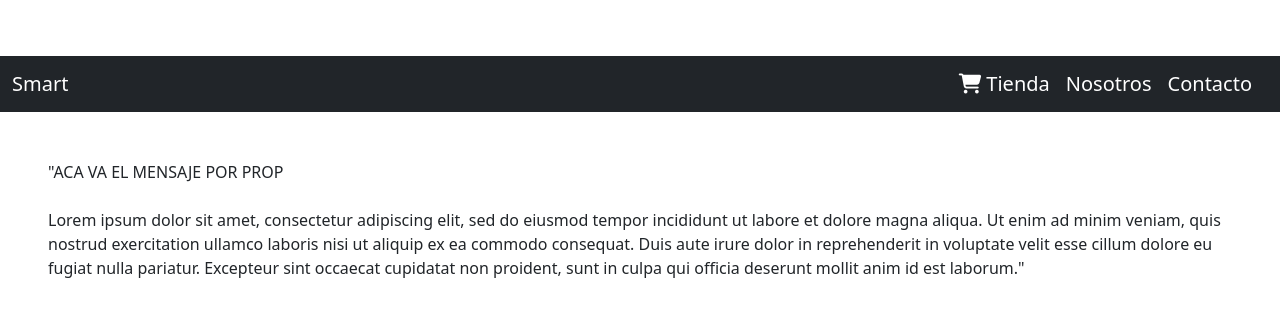
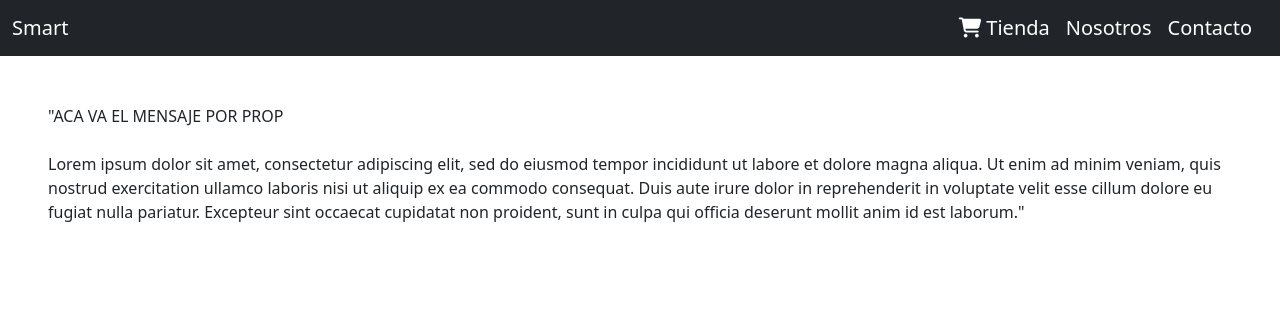
Before and after one commit to FranciscoNavarrete/Coder, a React (Create React App) app in the folder App/: page / in a window 1280 px wide. Shown: the top 316 px of the page. Built offline with nearby package versions, Linux system fonts and the light colour scheme.

Commit message:
Desafio 3 Resuelto

```diff
--- a/App/public/index.html
+++ b/App/public/index.html
@@ -12,12 +12,10 @@
     <link rel="apple-touch-icon" href="%PUBLIC_URL%/logo192.png" />
     <link rel="manifest" href="%PUBLIC_URL%/manifest.json" />
 
-
+<!-- Styles -->
     <link rel="stylesheet" href="style.css">
-
     <link href="https://cdn.jsdelivr.net/npm/bootstrap@5.0.2/dist/css/bootstrap.min.css" rel="stylesheet" integrity="sha384-EVSTQN3/azprG1Anm3QDgpJLIm9Nao0Yz1ztcQTwFspd3yD65VohhpuuCOmLASjC" crossorigin="anonymous">
 
-    <!-- <title>React App</title> -->
   </head>
   <body>
     <script src="https://cdn.jsdelivr.net/npm/bootstrap@5.0.2/dist/js/bootstrap.bundle.min.js" integrity="sha384-MrcW6ZMFYlzcLA8Nl+NtUVF0sA7MsXsP1UyJoMp4YLEuNSfAP+JcXn/tWtIaxVXM" crossorigin="anonymous"></script>
--- a/App/src/App.js
+++ b/App/src/App.js
@@ -1,22 +1,14 @@
-// import NavBar from "./Components/NavBar";
 import Header from "./Header";
 
+const App = () => {
+    const usuarios = [{ nombre: "Fran" }, { nombre: "Fran2" }]
 
-
-
-const App =()=> {
-    const usuarios=[{nombre: "Fran"}, {nombre: "Fran2"}]
-
-        return(
-            <header>
-                {/* <title>Smart</title> */}
-                <Header test test2 nombre="Fran" edad= {27} usuarios={usuarios}>
-                    <p>Hola...</p>
-                    </Header>
-                {/* <NavBar/> */}
-            </header>
-        )
-
+    return (
+        <header>
+            <Header test test2 nombre="Fran" edad={27} usuarios={usuarios}>
+                <p>Hola...</p>
+            </Header>
+        </header>
+    )
 }
-
 export default App
--- a/App/src/Components/NavBar.js
+++ b/App/src/Components/NavBar.js
@@ -1,11 +1,8 @@
 import CartWidget from "./CartWidget"
-
-
 
 const NavBar = () =>
     <>
-        <title>Smart</title>
-        {/* <!-- As a link --> */}
+    {/* Nav de menu */}
         <nav className="navbar navbar-expand-lg navbar-dark bg-dark ">
             <div className="container-fluid">
                 <a className="navbar-brand" href="#">Smart</a>
@@ -13,26 +10,9 @@ const NavBar = () =>
                     <a className="navbar-brand " href="#"><CartWidget />  Tienda</a>
                     <a className="navbar-brand" href="#">Nosotros</a>
                     <a className="navbar-brand" href="#">Contacto</a>
-
                 </div>
-                {/* <button class="navbar-toggler" type="button" data-bs-toggle="collapse" data-bs-target="#navbarNavAltMarkup" aria-controls="navbarNavAltMarkup" aria-expanded="false" aria-label="Toggle navigation">
-      <span class="navbar-toggler-icon"></span>
-    </button> */}
-                {/* <div class="collapse navbar-collapse" id="navbarNavAltMarkup">
-      <div class="navbar-nav">
-        <a class="nav-link active" aria-current="page" href="#">Home</a>
-        <a class="nav-link" href="#">Features</a>
-        <a class="nav-link" href="#">Pricing</a>
-        <a class="nav-link disabled" href="#" tabindex="-1" aria-disabled="true">Disabled</a>
-      </div> */}
-                {/* </div> */}
             </div>
         </nav>
-
-
-
-        {/* <!-- As a heading --> */}
-
     </>
 
 export default NavBar
--- a/App/src/Header.js
+++ b/App/src/Header.js
@@ -15,7 +15,7 @@ const Header = ({nombre,edad,usuarios})=>{
     return (
         <header>
             <title>Smart</title>
-            <h1>TItulo</h1>
+            {/* <h1>TItulo</h1> */}
             <NavBar/>
             <ItemListContainer mensaje = "ACA VA EL MENSAJE POR PROP "/>
         </header>
```
